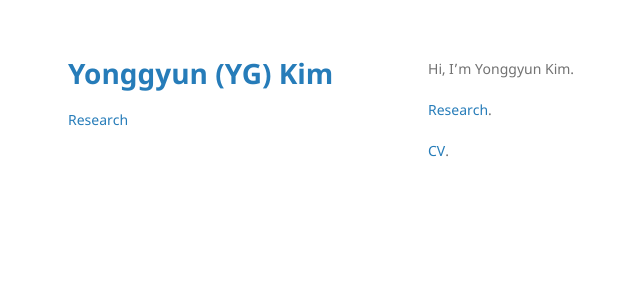
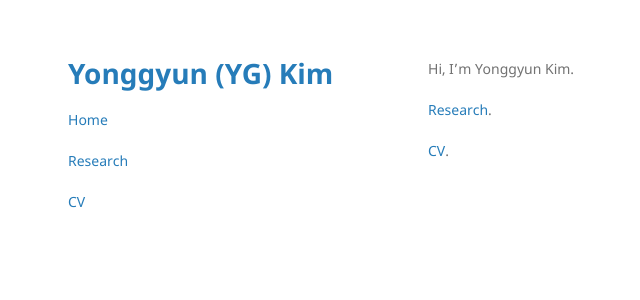
Before and after one commit to yonggyun-yg-kim/yonggyun-yg-kim.github.io, a Jekyll site: the page built from index.md, in a window 1280 px wide. Shown: the top 300 px of the page, without its empty margins (142-782 px from the left). Built offline with Jekyll 4.4.1, drawn with Linux system fonts in a browser that asks for light colours; the repository's description, which GitHub fills in, is left out.

Commit message:
Update default.html

```diff
--- a/_layouts/default.html
+++ b/_layouts/default.html
@@ -38,7 +38,10 @@
         </ul>
         {% endif %}
 
+        <p class="view"><a href="yonggyun-yg-kim.github.io/Default.html">Home</a></p>
         <p class="view"><a href="yonggyun-yg-kim.github.io/Research.html">Research</a></p>
+        <p class="view"><a href="yonggyun-yg-kim.github.io/CV.html">CV</a></p>
+
 
       </header>
       <section>
```
